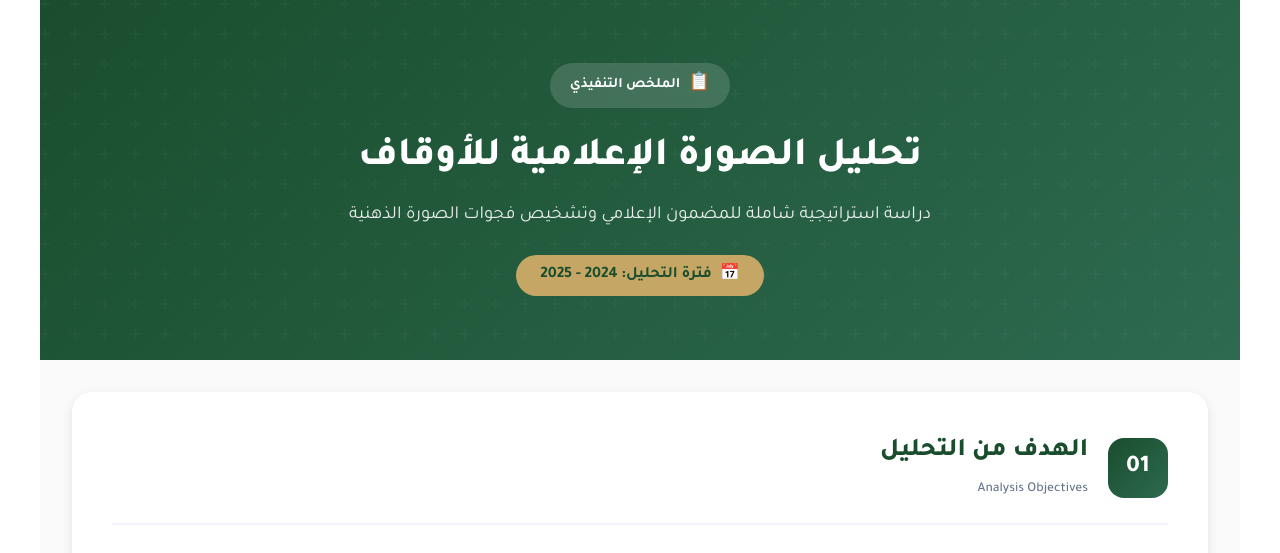
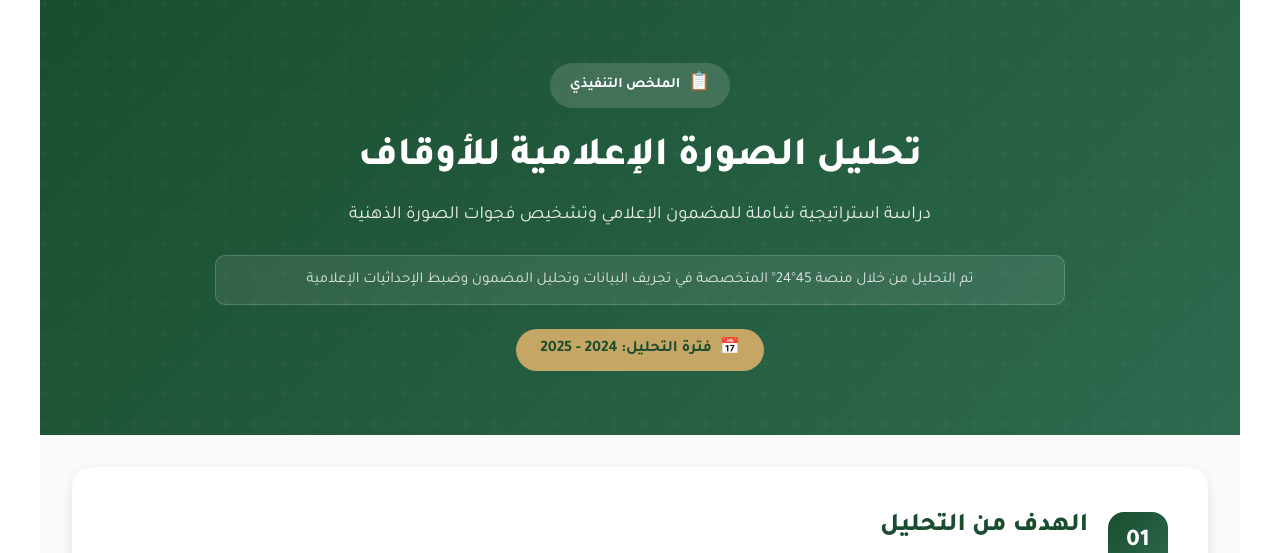
Before and after one commit to 24-45/awqaf, a Flask app: page /executive-summary in a window 1280 px wide. Shown: the part 1040-1593 px from the top of the page. Run offline with Flask 3, Linux system fonts and the light colour scheme.

Commit message:
إضافة جملة منصة 45°24° في الملخص التنفيذي

```diff
--- a/docs/executive-summary.html
+++ b/docs/executive-summary.html
@@ -68,6 +68,7 @@
             </div>
             <h1 class="hero-title">تحليل الصورة الإعلامية للأوقاف</h1>
             <p class="hero-subtitle">دراسة استراتيجية شاملة للمضمون الإعلامي وتشخيص فجوات الصورة الذهنية</p>
+            <p class="hero-platform">تم التحليل من خلال منصة 45°24° المتخصصة في تجريف البيانات وتحليل المضمون وضبط الإحداثيات الإعلامية</p>
             <div class="hero-period">
                 <span class="period-icon">📅</span>
                 <span class="period-text">فترة التحليل: 2024 - 2025</span>
--- a/static/css/executive_summary_report.css
+++ b/static/css/executive_summary_report.css
@@ -85,6 +85,18 @@
     max-width: 700px;
     margin: 0 auto 1.5rem;
     line-height: 1.7;
+}
+
+.hero-platform {
+    font-size: 0.95rem;
+    opacity: 0.85;
+    max-width: 800px;
+    margin: 0 auto 1.5rem;
+    line-height: 1.6;
+    background: rgba(255, 255, 255, 0.1);
+    padding: 0.75rem 1.5rem;
+    border-radius: 10px;
+    border: 1px solid rgba(255, 255, 255, 0.2);
 }
 
 .hero-period {
--- a/templates/sections/executive_summary_full.html
+++ b/templates/sections/executive_summary_full.html
@@ -13,6 +13,7 @@
             </div>
             <h1 class="hero-title">تحليل الصورة الإعلامية للأوقاف</h1>
             <p class="hero-subtitle">دراسة استراتيجية شاملة للمضمون الإعلامي وتشخيص فجوات الصورة الذهنية</p>
+            <p class="hero-platform">تم التحليل من خلال منصة 45°24° المتخصصة في تجريف البيانات وتحليل المضمون وضبط الإحداثيات الإعلامية</p>
             <div class="hero-period">
                 <span class="period-icon">📅</span>
                 <span class="period-text">فترة التحليل: 2024 - 2025</span>
```
Also changed, not shown: docs/static/css/executive_summary_report.css (+12 -0 lines).
